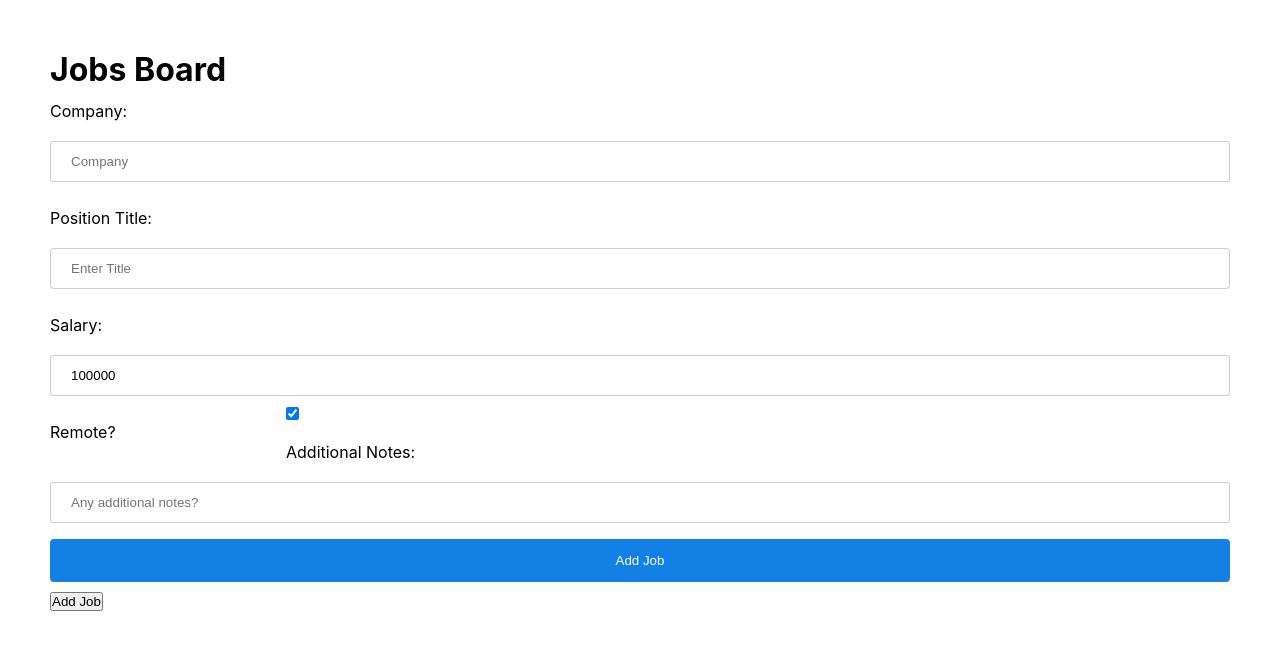
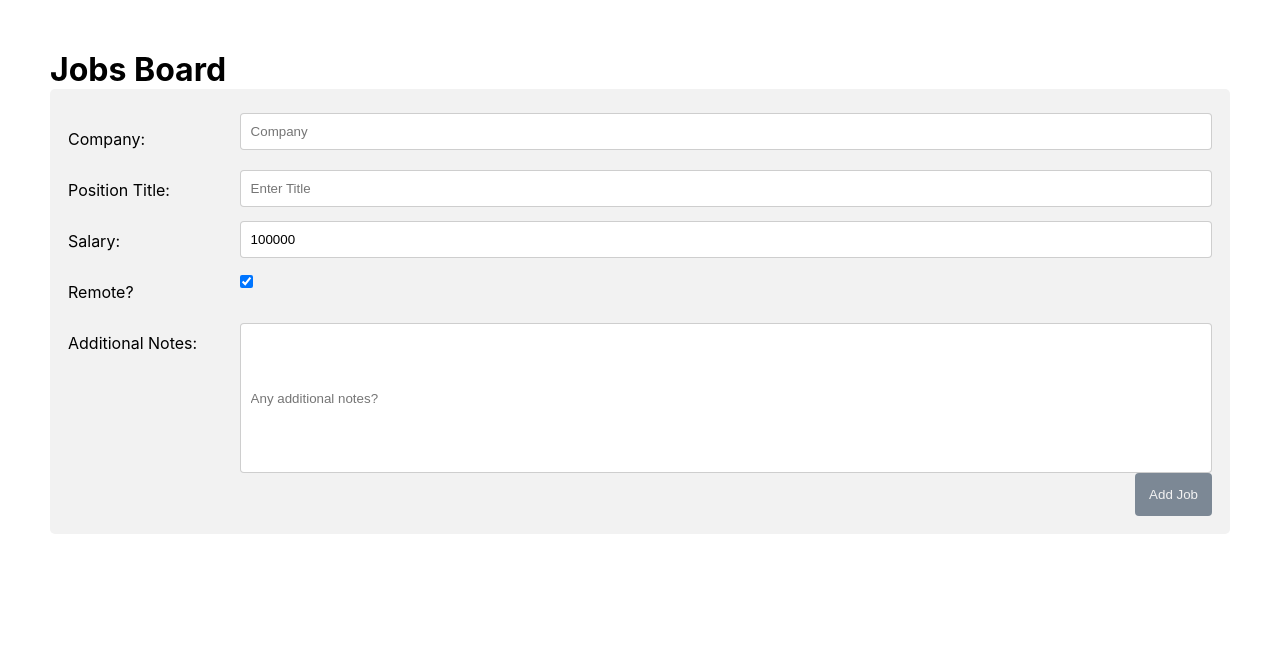
Before and after one commit to MelissaCurylo/javascript, a React (Create React App) app in the folder mini_projects/job_tracker/client/: page /jobs/new in a window 1280 px wide. Shown: the top 650 px of the page. Built offline with nearby package versions, Linux system fonts and the light colour scheme.

Commit message:
job_tracker_app
Client-side: add job form css updates

```diff
--- a/mini_projects/job_tracker/client/src/create_page.css
+++ b/mini_projects/job_tracker/client/src/create_page.css
@@ -1,33 +1,27 @@
 * { box-sizing: border-box; }
 
-input[type=text], [type="number"],[type="textarea"], select { width: 100%; padding: 12px 20px; margin: 8px 0; display: inline-block; border: 1px solid rgba(204, 204, 204, 0.945); border-radius: 4px; resize: vertical; }
-
-input[type=submit] { width: 100%; background-color: #1380e6; color: white; padding: 14px 20px; margin: 8px 0; border: none; border-radius: 4px; cursor: pointer; float: right;}
-
-/* input[type=submit]:hover { background-color: #166bf5d8; } */
-
-label { padding: 12px 0px; display: inline-block;}
-
-
-.add_job_form { border-radius: 5px; background-color: #f2f2f2; padding: 20px; }
-
-.col-20 { float: left; width: 20%; margin-top: 6px; }
-.col-80 { float: left; width: 80%; margin-top: 6px; }
-
-add_job_button { float: right; }
-
-/* revisit editing this later */
-@media screen and (max-width: 600px) { .col-20, .col-80, input[type=submit] { width: 100%; margin-top: 0; } }
-
-
-
+/* input[type=submit] { width: 100%; } */
 
 /* new form setup */
 
-.add_job_container {  }
+input[type=text], [type="number"], [type="textarea"], select { resize: vertical; width: 100%; padding: 10px; border: 1px solid rgba(204, 204, 204, 0.945); border-radius: 4px; }
 
-.row {  }
+label { padding: 10px 15px 15px 0; display: inline-block;}
 
-.col-15 { }
+input[type=submit] { background-color: #7c8895; color: #f2f2f2; float: right; border: none; border-radius: 4px; cursor: pointer; padding: 14px; }
 
-.col-85 {  }
+input[type=submit]:hover { background-color: #1380e6; }
+
+.add_job_container { background-color: #f2f2f2; border-radius: 5px; padding: 18px; }
+
+.col-15 { float:left; width: 15%; margin-top: 6px;  }
+
+.col-85 { float: left; width: 85%; margin-top: 6px; }
+
+.row:after { content: ""; display: table; clear: both; } /* clears the float after the columns */
+/*
+input[type=textarea] { resize: both; overflow: auto;  } */
+.textarea { height: 150px; resize: both; overflow: auto;}
+
+/* browser responsiveness */
+@media screen and (max-width: 600px) { .col-20, .col-80, input[type=submit] { width: 100%; margin-top: 0; } }
--- a/mini_projects/job_tracker/client/src/views/CreatePage.jsx
+++ b/mini_projects/job_tracker/client/src/views/CreatePage.jsx
@@ -70,14 +70,15 @@ const CreatePage = () => {
                             <label className="col-80">Additional Notes: </label>
                         </div>
                         <div className='col-85'>
-                            <input type="textarea" id="textarea" name="textarea" placeholder="Any additional notes?" value={notes}  onChange={(e)=>setNotes(e.target.value)}></input>
+                            <input type="textarea" className="textarea" name="textarea" placeholder="Any additional notes?" value={notes}  onChange={(e)=>setNotes(e.target.value)}></input>
                         </div>
                     </div>
 
                     <div className='row'>
                         <input type="submit" value="Add Job"></input>
-                        <button type="submit" id="add_job_button">Add Job</button>
                     </div>
+
+
 
 
 
```
